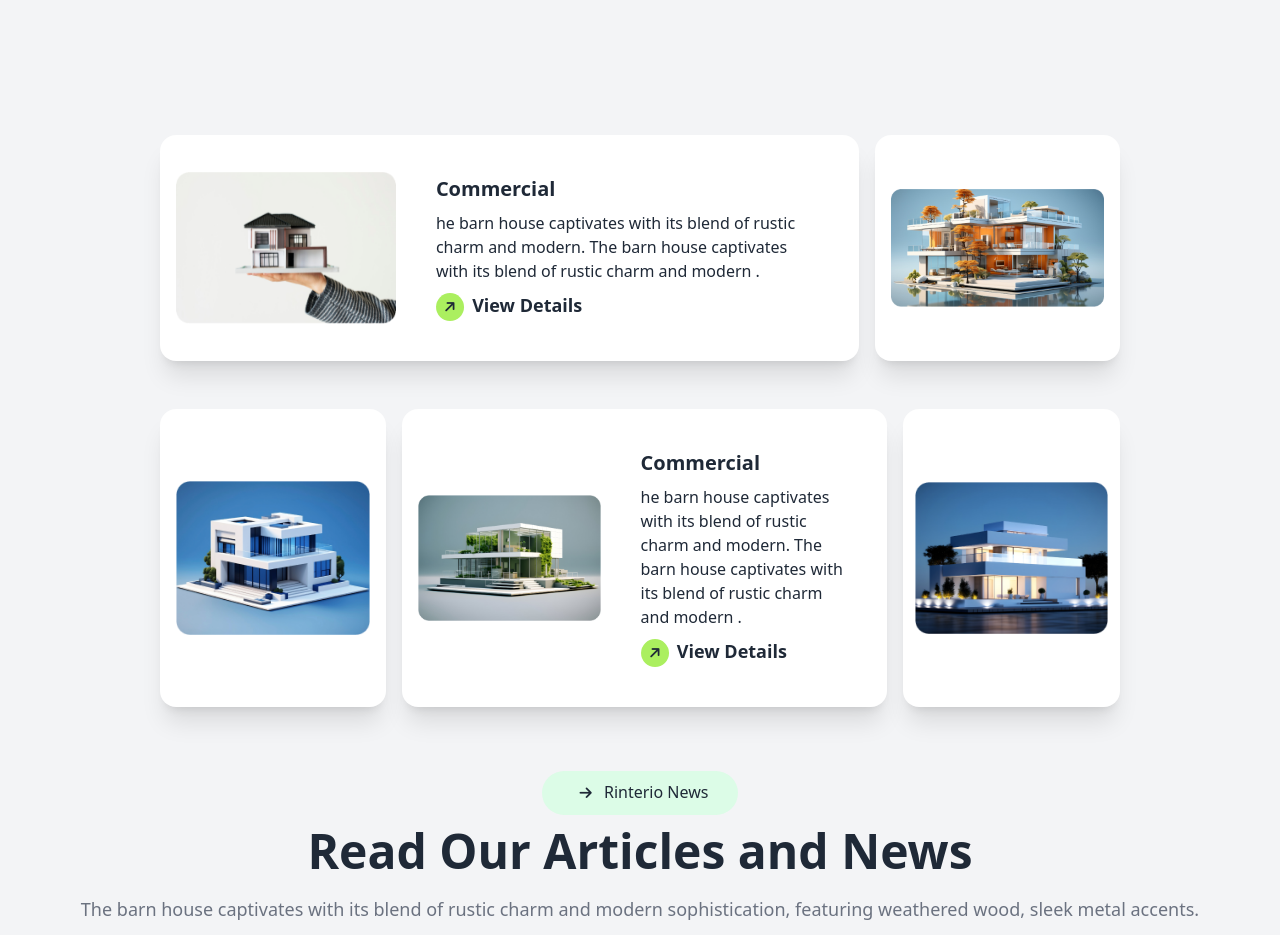
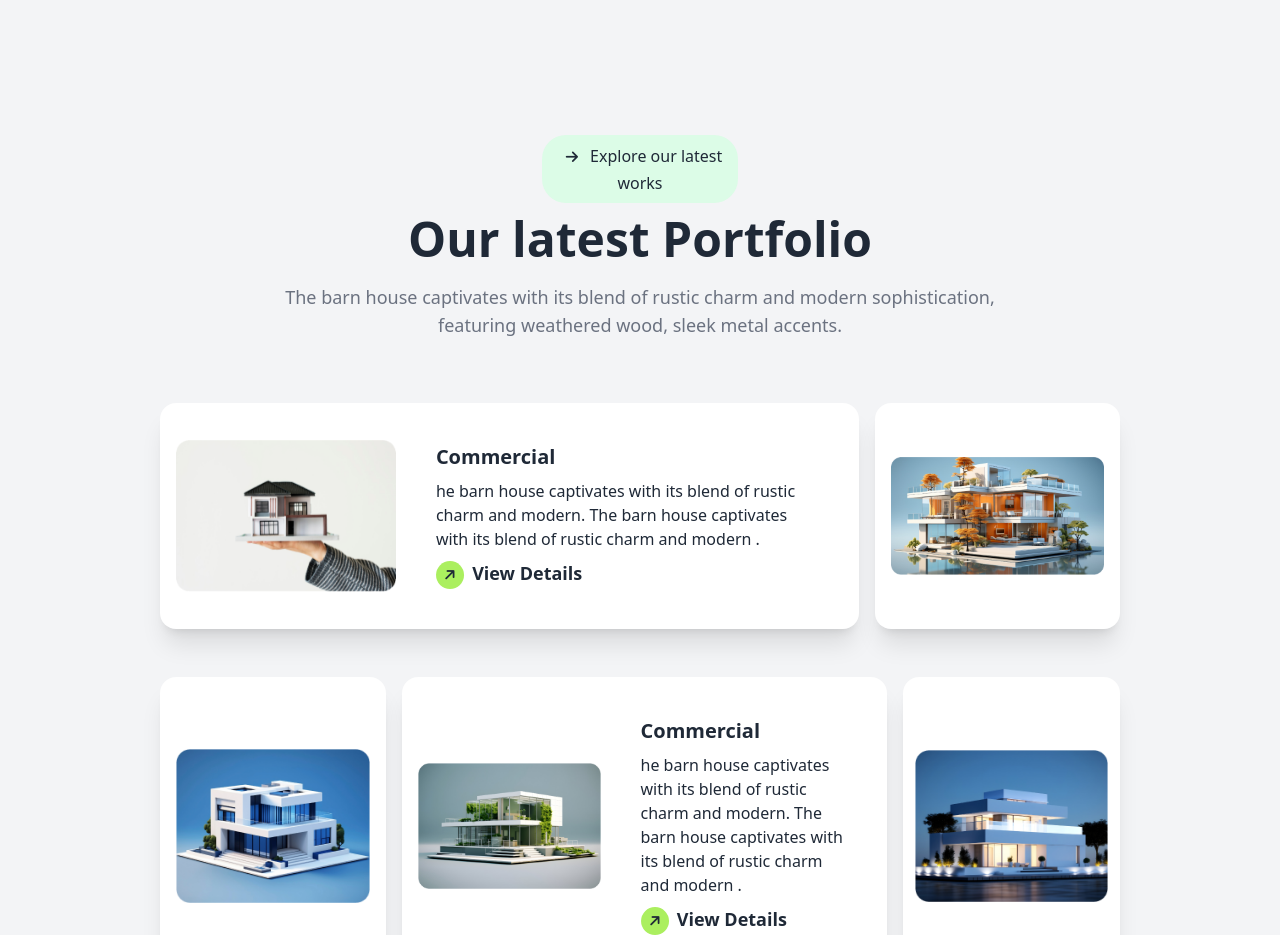
Before and after one commit to ALIASHRAFCHOWDHURY/Third-phase, a plain HTML site: page index.html in a window 1280 px wide. Shown: the part 3320-4255 px from the top of the page. Drawn offline with nearby package versions, Linux system fonts and the light colour scheme.

Commit message:
some correction

```diff
--- a/index.html
+++ b/index.html
@@ -215,6 +215,13 @@
                                         </div>
                                 </div>
                </section>
+               <section class="md:w-11/12 mx-auto my-16">
+                <div class="text-center">
+                        <p class="p-2 bg-green-100 w-6/12 md:w-2/12 rounded-3xl mx-auto my-3"> <i class="fa-solid fa-arrow-right text-sm   px-2 py-1 rounded-full"></i> Explore our latest works</p>
+                        <h1 class="text-3xl md:text-5xl text-bold font-bold">Our latest Portfolio</h1>
+                        <p class="text-lg font-medium text-gray-500 md:mt-5">The barn house captivates with its blend of rustic charm and modern  sophistication, <br>featuring weathered wood, sleek metal accents.</p>
+                </div>
+        </section>
                <section class="md:w-9/12 mx-auto my-16 ">
                         <div class="flex md:flex-row flex-col gap-4 mb-12">
                                 <div class="card mx-16 md:mx-0 lg:card-side bg-base-100 shadow-xl p-2">
```
